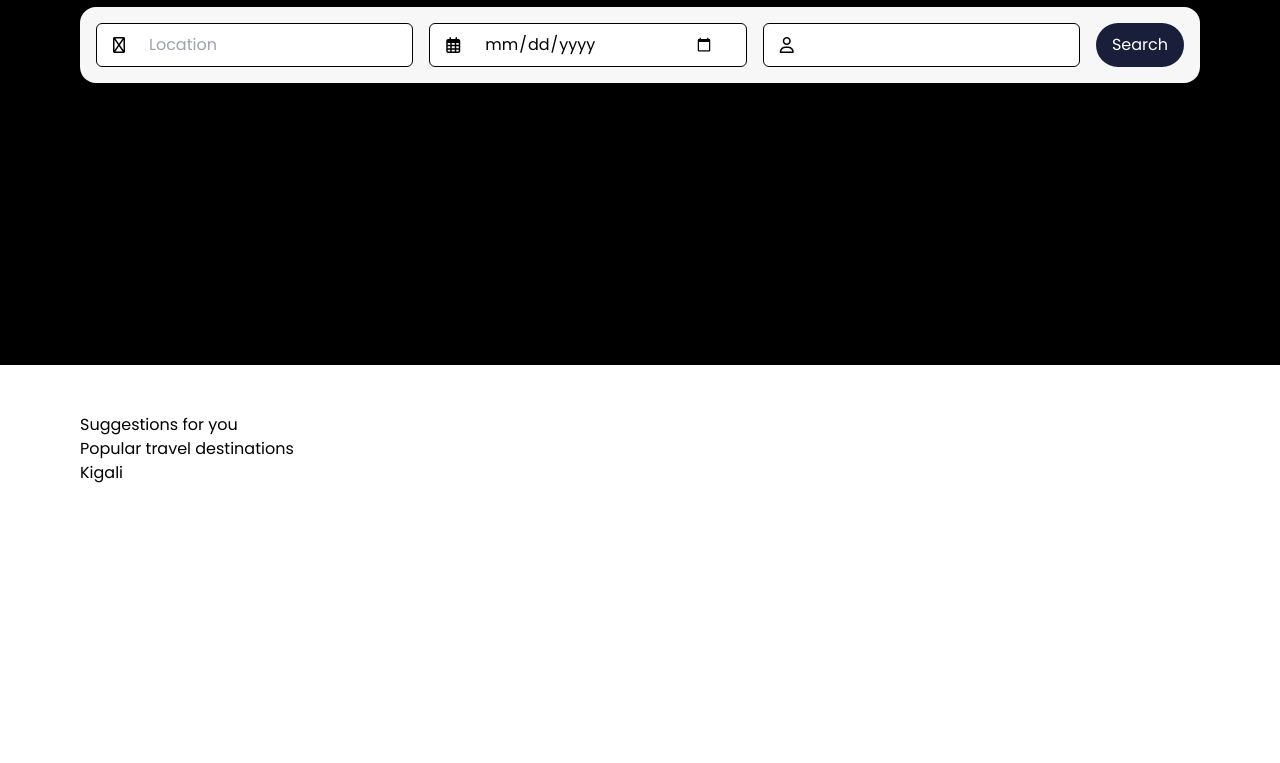
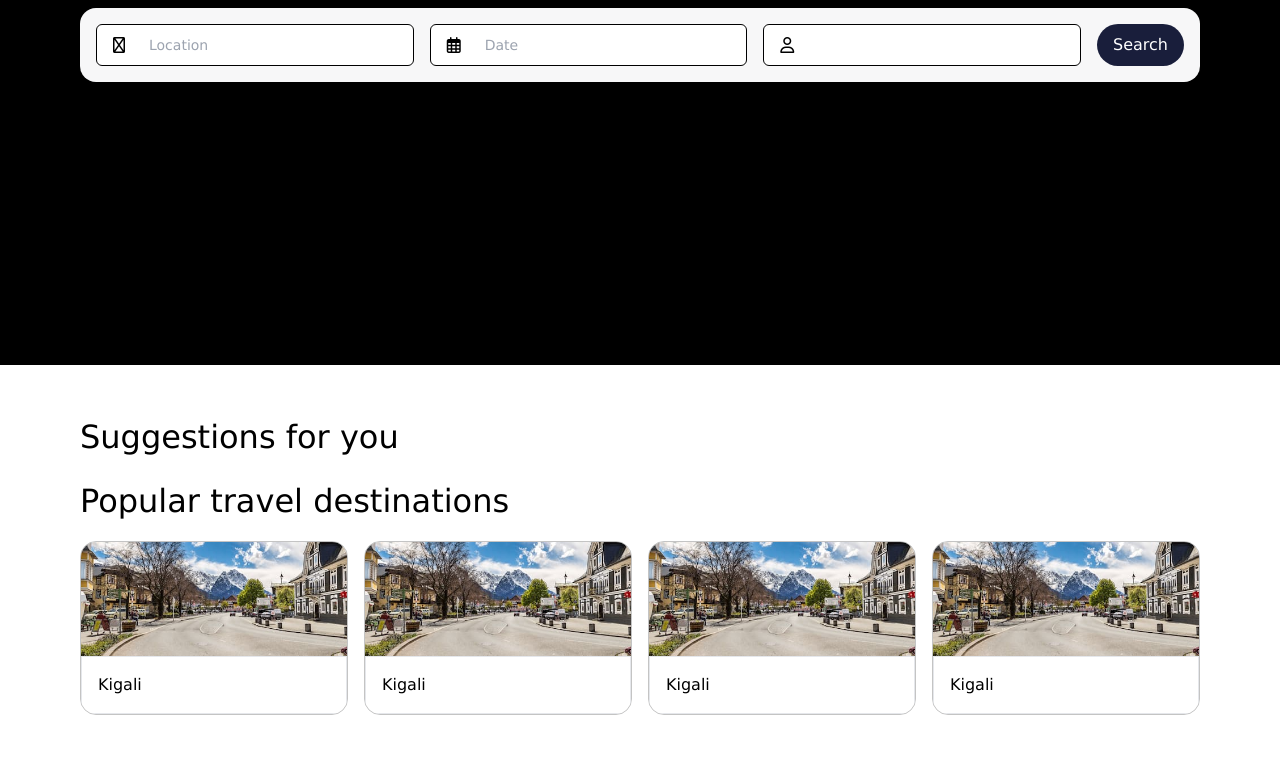
Before and after one commit to IGIRANEZAJosue/website-cloning, a plain HTML site: page index.html in a window 1280 px wide. Shown: the part 435-1198 px from the top of the page. Before the commit the page ends 968 px from the top, so only its background shows below. Drawn offline with nearby package versions, Linux system fonts and the light colour scheme.

Commit message:
progress 2

```diff
--- a/index.html
+++ b/index.html
@@ -42,7 +42,7 @@
             </div>
             <div class="flex flex-1 w-full items-center gap-2 bg-white px-4 rounded-md border-[1px] border-black">
                <i class="fa-regular fa-calendar-days"></i>
-               <input placeholder="Date" type="date" class=" px-4 py-2 w-full">
+               <input placeholder="Date" type="text" class=" px-4 py-2 w-full">
             </div>
             <div class="flex flex-1 w-full items-center gap-2 bg-white px-4 rounded-md border-[1px] border-black">
                <i class="fa-regular fa-user"></i>
@@ -54,19 +54,41 @@
       </div>
 
       <!-- Suggestions for you -->
-      <section class=" py-12 px-20">
-         <h1>Suggestions for you</h1>
-         <div>
-            <h1>Popular travel destinations</h1>
-            <div>
-               <img src="" alt="">
-               <span class=" w-full">
-                  <h2>Kigali</h2>
-               </span>
+      <section class=" py-12 px-20 space-y-4">
+         <h1 class="font-medium text-[32px]">Suggestions for you</h1>
+         <h1 class="font-medium text-[32px]">Popular travel destinations</h1>
+         <div class="flex gap-4">
+            <div class="w-1/4 rounded-2xl border-[#c4c4c4] border-[1px] overflow-hidden">
+               <img src="/assets/sliderImage.jpeg" >
+               <div class=" w-full p-4 font-medium border">
+                  <p>Kigali</p>
+               </div>
+            </div>
+            <div class="w-1/4 rounded-2xl border-[#c4c4c4] border-[1px] overflow-hidden">
+               <img src="/assets/sliderImage.jpeg" >
+               <div class=" w-full p-4 font-medium border">
+                  <p>Kigali</p>
+               </div>
+            </div>
+            <div class="w-1/4 rounded-2xl border-[#c4c4c4] border-[1px] overflow-hidden">
+               <img src="/assets/sliderImage.jpeg" >
+               <div class=" w-full p-4 font-medium border">
+                  <p>Kigali</p>
+               </div>
+            </div>
+            <div class="w-1/4 rounded-2xl border-[#c4c4c4] border-[1px] overflow-hidden">
+               <img src="/assets/sliderImage.jpeg" >
+               <div class=" w-full p-4 font-medium border">
+                  <p>Kigali</p>
+               </div>
             </div>
          </div>
       </section>
 
+      <!-- Find accommodations to your taste -->
+      <section>
+
+      </section>
 
 
 
--- a/style.css
+++ b/style.css
@@ -1,5 +1,5 @@
 
-@import url('https://fonts.googleapis.com/css2?family=Poppins:ital,wght@0,100;0,200;0,300;0,400;0,500;0,600;0,700;0,800;0,900;1,100;1,200;1,300;1,400;1,500;1,600;1,700;1,800;1,900&display=swap');
+/* @import url('https://fonts.googleapis.com/css2?family=Poppins:ital,wght@0,100;0,200;0,300;0,400;0,500;0,600;0,700;0,800;0,900;1,100;1,200;1,300;1,400;1,500;1,600;1,700;1,800;1,900&display=swap'); */
 
 body {
    font-family: "Poppins", Verdana, Geneva, Tahoma, sans-serif;
@@ -15,6 +15,10 @@ input {
    outline: none;
 }
 
+input::placeholder {
+   font-size: 14px;
+}
+
 a:hover {
    cursor: pointer;
    color: #191E3B;
```
